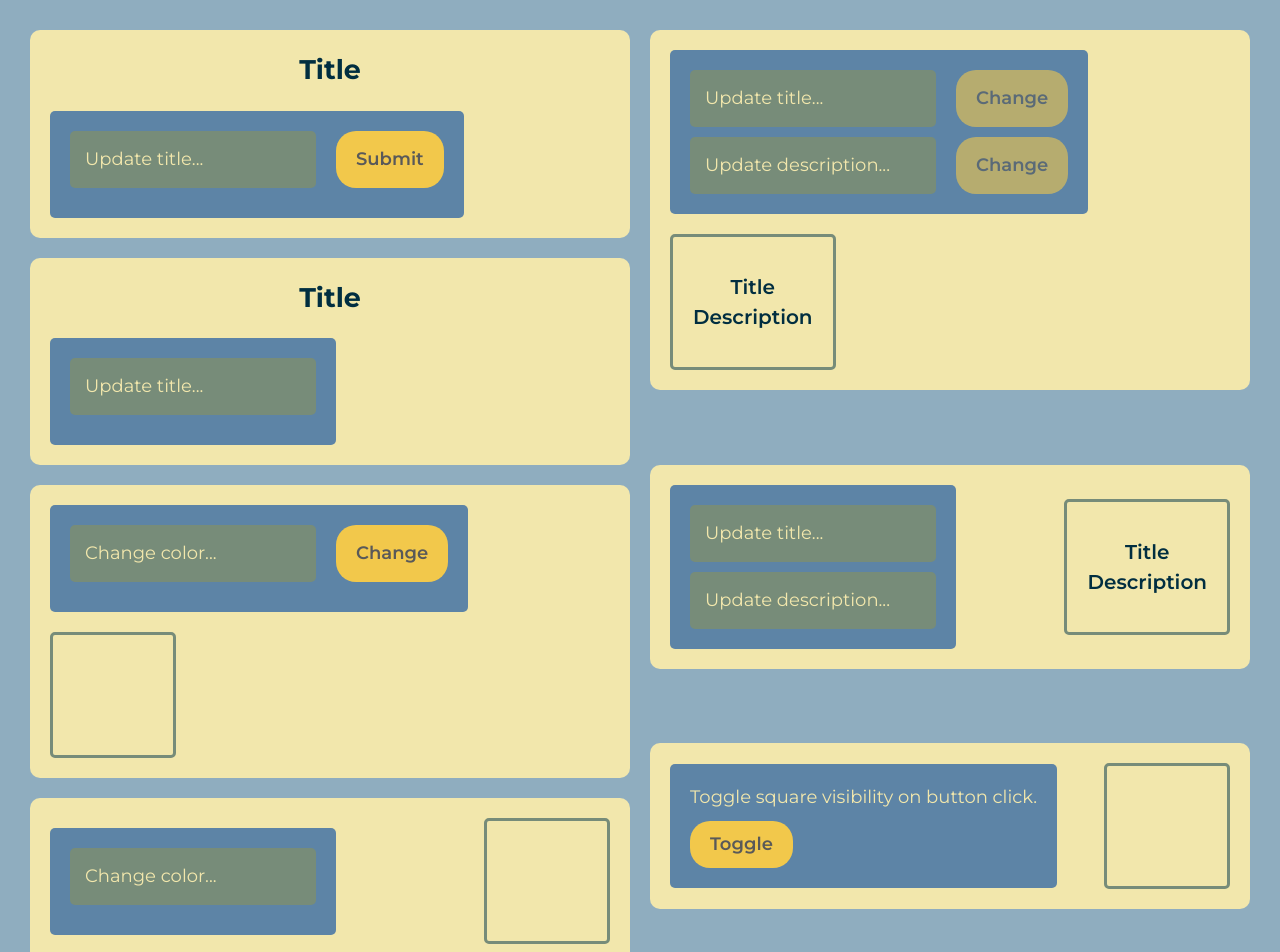
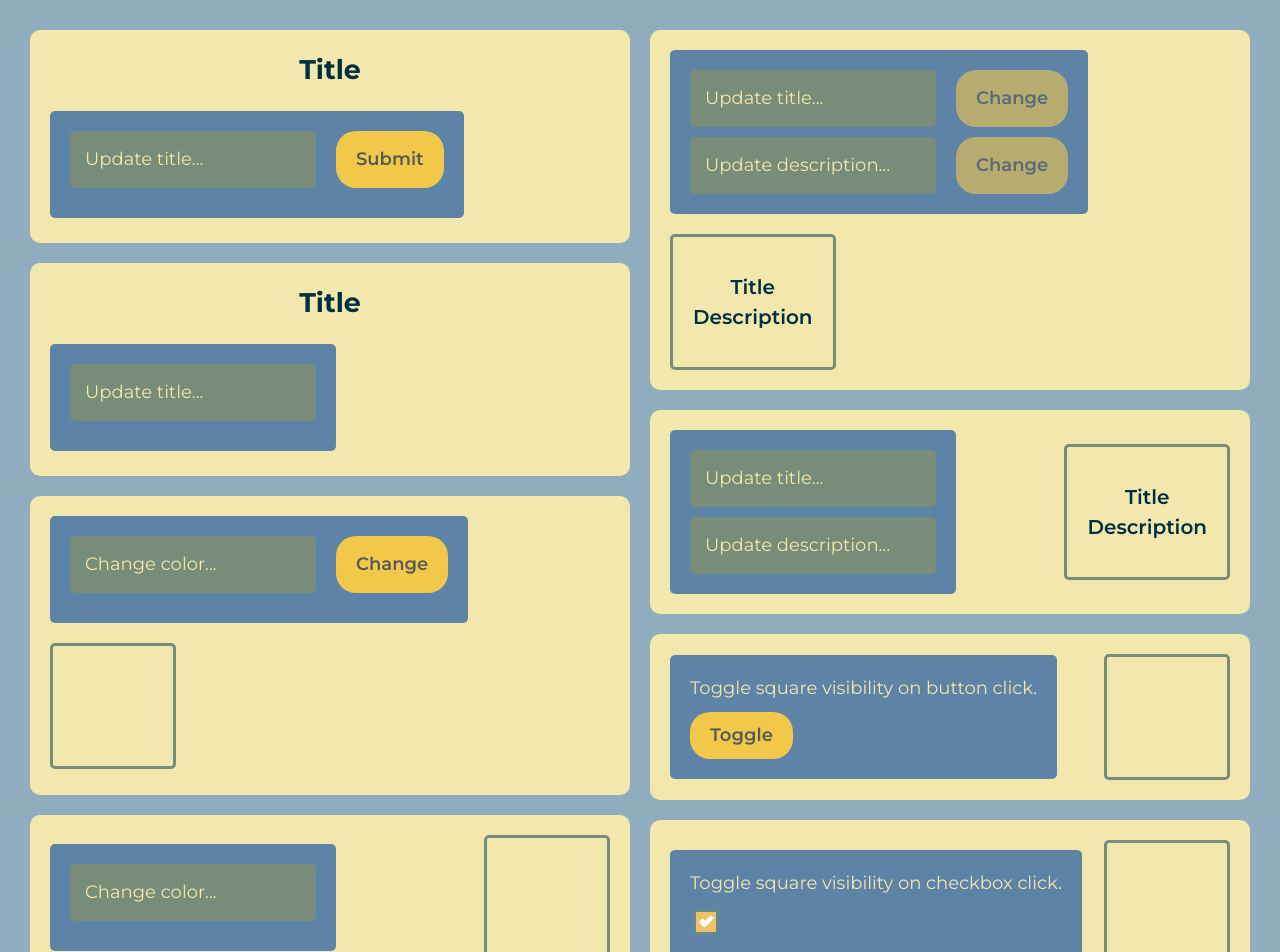
Before and after one commit to ArtisVansovics/md24_vue-event-emits, a Vue app: page / in a window 1280 px wide. Shown: the top 952 px of the page. Built offline with nearby package versions, Linux system fonts and the light colour scheme.

Commit message:
Created VisibilityBox02, in which square visibility can be toggled with checkbox

```diff
--- a/src/App.vue
+++ b/src/App.vue
@@ -11,6 +11,7 @@
         <DescriptionBox01 />
         <DescriptionBox02 />
         <VisibilityBox01 />
+        <VisibilityBox02 />
       </div>
     </div>
   </div>
@@ -25,10 +26,12 @@ import ColorBox02 from "@/components/ColorBox02.vue";
 import DescriptionBox01 from "@/components/DescriptionBox01.vue";
 import DescriptionBox02 from "@/components/DescriptionBox02.vue";
 import VisibilityBox01 from "@/components/VisibilityBox01.vue";
+import VisibilityBox02 from "@/components/VisibilityBox02.vue";
 
 export default defineComponent({
   name: "App",
   components: {
+    VisibilityBox02,
     VisibilityBox01,
     DescriptionBox02,
     DescriptionBox01,
--- /dev/null
+++ b/src/components/VisibilityBox02.vue
@@ -0,0 +1,42 @@
+<template>
+  <EventContainer>
+    <MainForm>
+      <p>Toggle square visibility on checkbox click.</p>
+      <template #second-row>
+        <CustomCheckbox
+          :is-checked="squareVisibility"
+          :onchange="toggleVisibility"
+        />
+      </template>
+    </MainForm>
+    <AdjustableSquare v-if="squareVisibility" />
+  </EventContainer>
+</template>
+
+<script lang="ts">
+import { defineComponent } from "vue";
+import EventContainer from "@/components/EventContainer/EventContainer.vue";
+import MainForm from "@/components/MainForm/MainForm.vue";
+import AdjustableSquare from "@/components/AdjustableSquare/AdjustableSquare.vue";
+import CustomCheckbox from "@/components/CustomCheckbox/CustomCheckbox.vue";
+
+export default defineComponent({
+  name: "VisibilityBox02",
+  components: {
+    CustomCheckbox,
+    MainForm,
+    EventContainer,
+    AdjustableSquare,
+  },
+  data: () => ({
+    squareVisibility: true,
+  }),
+  methods: {
+    toggleVisibility() {
+      this.squareVisibility = !this.squareVisibility;
+    },
+  },
+});
+</script>
+
+<style scoped lang="scss" />
--- a/src/styles/App.scss
+++ b/src/styles/App.scss
@@ -26,5 +26,5 @@
   display: grid;
   grid-template-columns: 1fr;
   gap: 20px;
-  align-items: flex-start;
+  align-items: stretch;
 }
```
